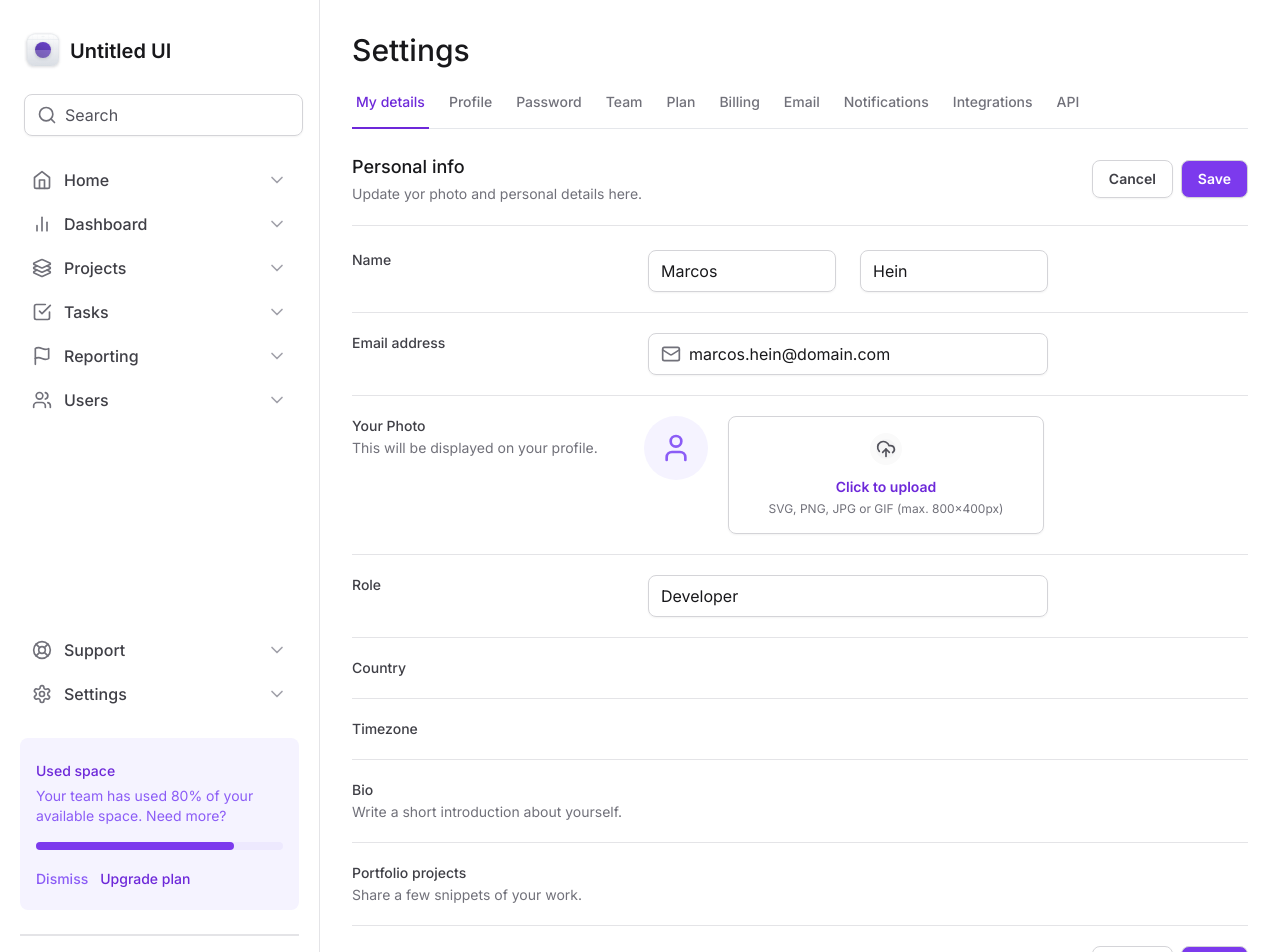
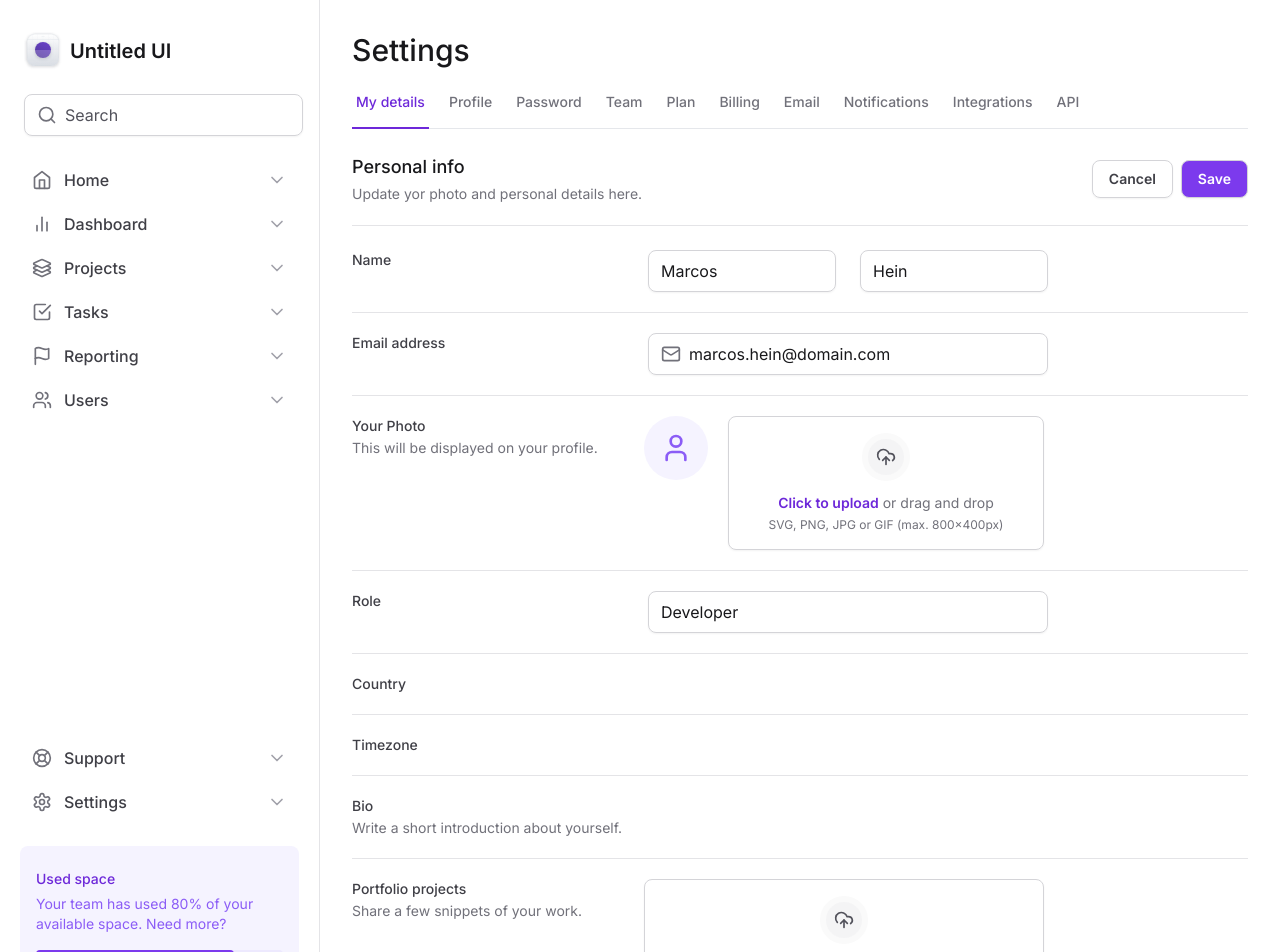
Before and after one commit to marcos-hein/tailwind-next, a Next.js app: page / in a window 1280 px wide. Shown: the top 952 px of the page. Built offline with nearby package versions, Linux system fonts and the light colour scheme.

Commit message:
feat: creates context and preview of image

```diff
--- a/src/app/page.tsx
+++ b/src/app/page.tsx
@@ -1,6 +1,7 @@
-import { Mail, UploadCloud, User } from 'lucide-react'
+import { Mail } from 'lucide-react'
 import { Input } from '../components/Input'
 import { SettingsTabs } from '../components/SettingsTabs'
+import * as FileInput from '../components/Form/FileInput'
 
 export default function Home() {
   return (
@@ -85,33 +86,11 @@
                 This will be displayed on your profile.
               </span>
             </label>
-            <div className="flex items-start gap-5">
-              <div className="flex h-16 w-16 items-center justify-center rounded-full bg-violet-50">
-                <User className="h-8 w-8 text-violet-500" />
-              </div>
-
-              <label
-                htmlFor="photo"
-                className="hover:bg-violet-25 group flex flex-1 cursor-pointer flex-col items-center gap-3 rounded-lg border border-zinc-300 px-6 py-4 text-center text-zinc-500 shadow-sm hover:border-violet-200 hover:text-violet-500"
-              >
-                <div className="border-6 rounded-full border-zinc-50 bg-zinc-100 group-hover:border-violet-50 group-hover:bg-violet-100">
-                  <UploadCloud className="h-5 w-5 text-zinc-600 group-hover:text-violet-600" />
-                </div>
-
-                <div className="flex flex-col items-center gap-1">
-                  <span className="text-sm">
-                    <span className="font-semibold text-violet-700">
-                      Click to upload
-                    </span>
-                  </span>{' '}
-                  <span className="text-xs">
-                    SVG, PNG, JPG or GIF (max. 800x400px)
-                  </span>
-                </div>
-              </label>
-
-              <input type="file" id="photo" className="sr-only" />
-            </div>
+            <FileInput.Root className="flex items-start gap-5">
+              <FileInput.ImagePreview />
+              <FileInput.Trigger />
+              <FileInput.Control />
+            </FileInput.Root>
           </div>
 
           <div className="grid grid-cols-form gap-3 pt-5">
@@ -163,7 +142,10 @@
                 Share a few snippets of your work.
               </span>
             </label>
-            <div></div>
+            <FileInput.Root className="flex items-start gap-5">
+              <FileInput.Trigger />
+              <FileInput.Control multiple />
+            </FileInput.Root>
           </div>
 
           <div className="flex justify-end gap-2 pt-5">
--- /dev/null
+++ b/src/components/Form/FileInput/Control.tsx
@@ -0,0 +1,28 @@
+'use client'
+
+import { useFileInput } from './Root'
+
+export type ControlProps = React.ComponentProps<'input'>
+
+export function Control(props: ControlProps) {
+  const { id, onFilesSelected } = useFileInput()
+
+  function handleFilesSelected(event: React.ChangeEvent<HTMLInputElement>) {
+    if (!event.target.files?.length) {
+      return
+    }
+
+    const files = Array.from(event.target.files)
+    onFilesSelected(files)
+  }
+
+  return (
+    <input
+      type="file"
+      className="sr-only"
+      id={id}
+      onChange={handleFilesSelected}
+      {...props}
+    />
+  )
+}
--- /dev/null
+++ b/src/components/Form/FileInput/ImagePreview.tsx
@@ -0,0 +1,33 @@
+'use client'
+
+import { User } from 'lucide-react'
+import { useFileInput } from './Root'
+import { useMemo } from 'react'
+
+export function ImagePreview() {
+  const { files } = useFileInput()
+
+  const previewURL = useMemo(() => {
+    if (files.length === 0) {
+      return null
+    }
+    return URL.createObjectURL(files[0])
+  }, [files])
+
+  if (previewURL === null) {
+    return (
+      <div className="flex h-16 w-16 items-center justify-center rounded-full bg-violet-50">
+        <User className="h-8 w-8 text-violet-500" />
+      </div>
+    )
+  }
+
+  return (
+    // eslint-disable-next-line @next/next/no-img-element
+    <img
+      src={previewURL}
+      alt=""
+      className="h-16 w-16 rounded-full object-cover"
+    />
+  )
+}
--- /dev/null
+++ b/src/components/Form/FileInput/Root.tsx
@@ -0,0 +1,28 @@
+'use client'
+
+import { createContext, useContext, useId, useState } from 'react'
+
+export type RootProps = React.ComponentProps<'div'>
+
+type FileInputContextType = {
+  id: string
+  files: File[]
+  onFilesSelected: (files: File[]) => void
+}
+
+const FileInputContext = createContext<FileInputContextType>(
+  {} as FileInputContextType,
+)
+
+export function Root(props: RootProps) {
+  const id = useId()
+  const [files, setFiles] = useState<File[]>([])
+
+  return (
+    <FileInputContext.Provider value={{ id, files, onFilesSelected: setFiles }}>
+      <div {...props} />
+    </FileInputContext.Provider>
+  )
+}
+
+export const useFileInput = () => useContext(FileInputContext)
--- /dev/null
+++ b/src/components/Form/FileInput/Trigger.tsx
@@ -0,0 +1,27 @@
+'use client'
+
+import { UploadCloud } from 'lucide-react'
+import { useFileInput } from './Root'
+
+export function Trigger() {
+  const { id } = useFileInput()
+
+  return (
+    <label
+      htmlFor={id}
+      className="group flex flex-1 cursor-pointer flex-col items-center gap-3 rounded-lg border border-zinc-300 px-6 py-4 text-center text-zinc-500 shadow-sm hover:border-violet-200 hover:bg-violet-25 hover:text-violet-500"
+    >
+      <div className="rounded-full border-6 border-zinc-50 bg-zinc-100 p-2 group-hover:border-violet-50 group-hover:bg-violet-100">
+        <UploadCloud className="h-5 w-5 text-zinc-600 group-hover:text-violet-600" />
+      </div>
+
+      <div className="flex flex-col items-center gap-1">
+        <span className="text-sm">
+          <span className="font-semibold text-violet-700">Click to upload</span>{' '}
+          or drag and drop
+        </span>
+        <span className="text-xs">SVG, PNG, JPG or GIF (max. 800x400px)</span>
+      </div>
+    </label>
+  )
+}
--- /dev/null
+++ b/src/components/Form/FileInput/index.tsx
@@ -0,0 +1,6 @@
+import { Control } from './Control'
+import { ImagePreview } from './ImagePreview'
+import { Root } from './Root'
+import { Trigger } from './Trigger'
+
+export { Control, ImagePreview, Root, Trigger }
```
